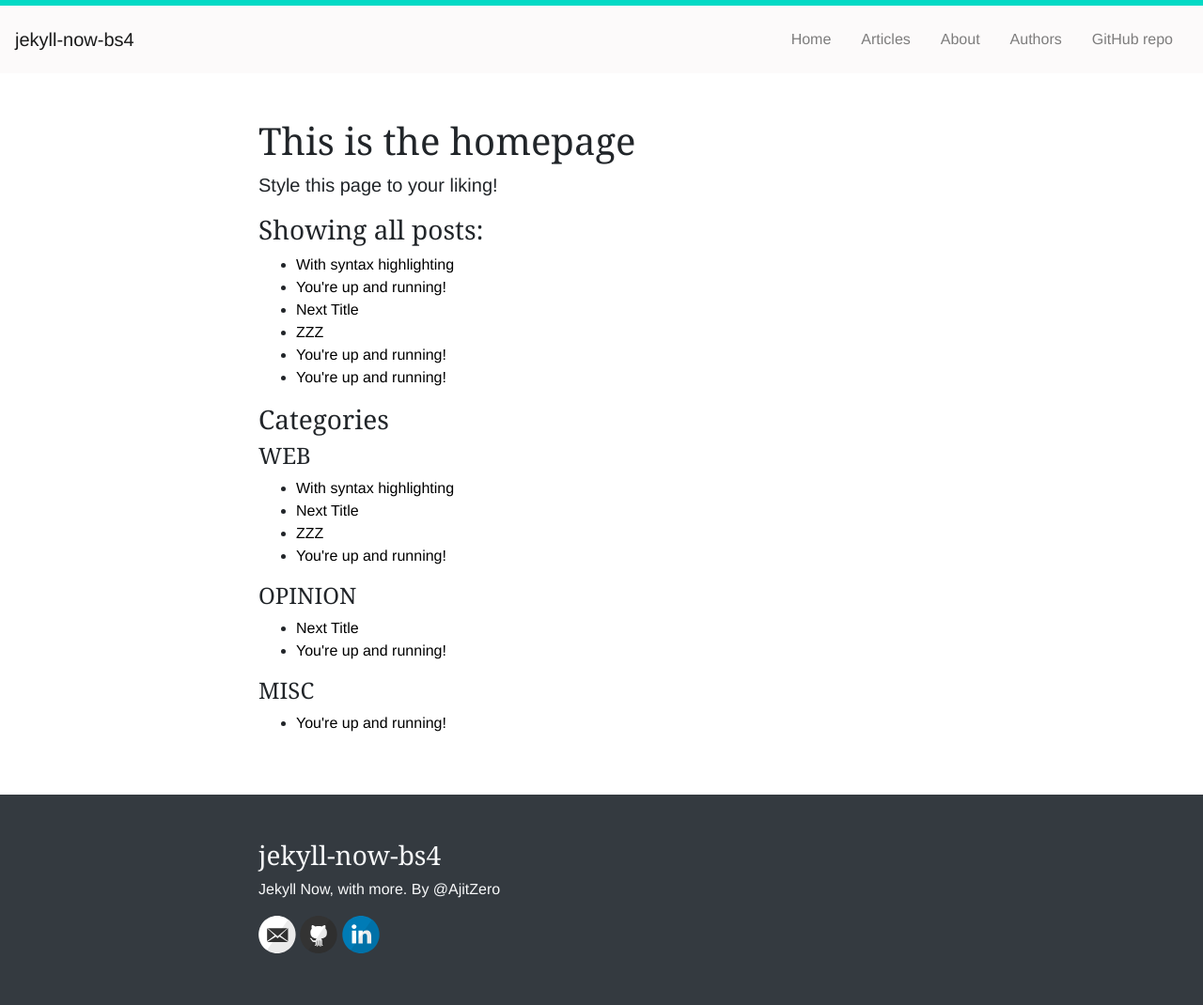
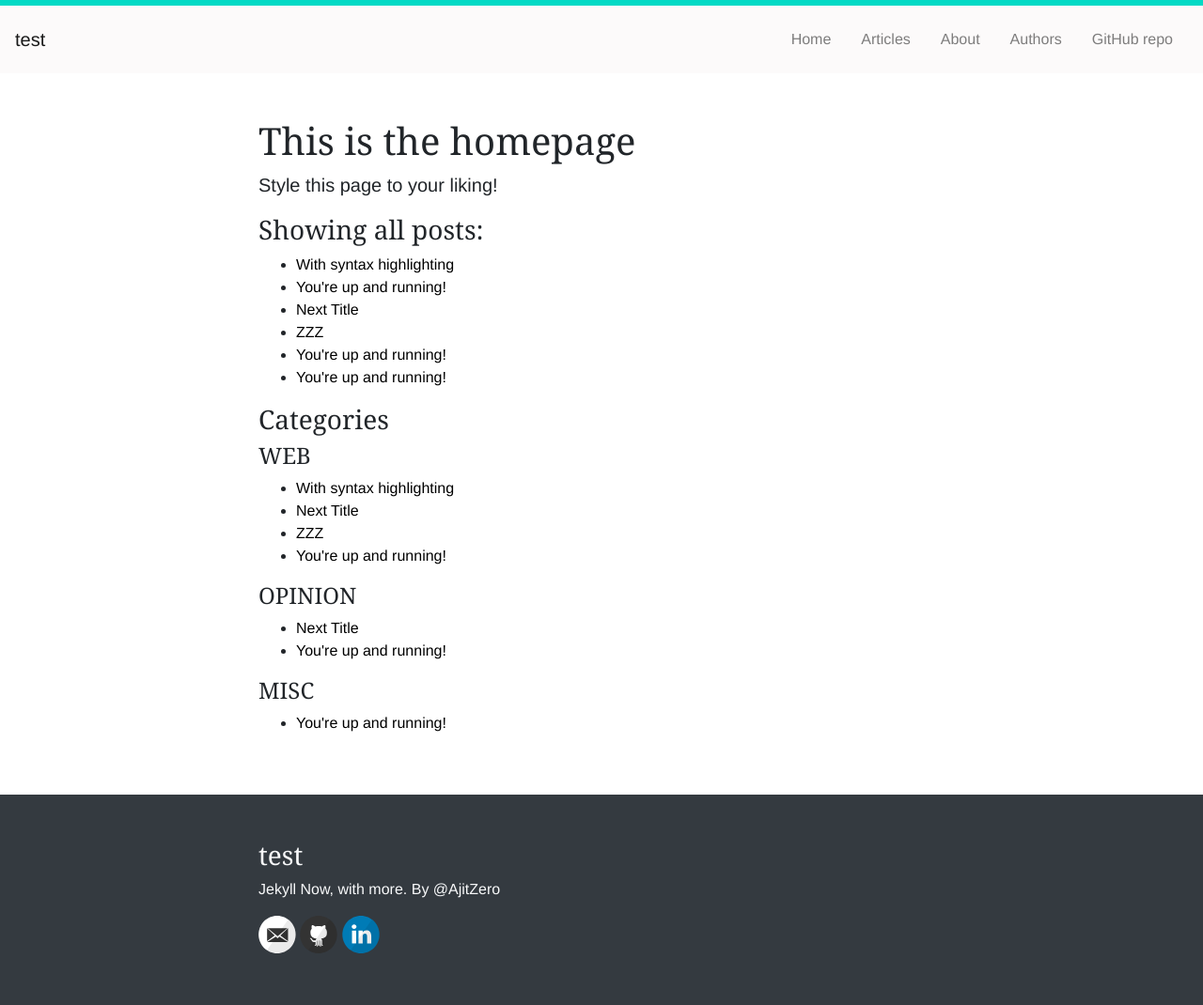
Before and after one commit to bandanishanth/test, a Jekyll site: the page built from index.html, in a window 1280 px wide. Shown: the whole page at 94% size. Built offline with Jekyll 4.4.1, drawn with Linux system fonts in a browser that asks for light colours.

Commit message:
Initial Setup/Test

```diff
--- a/_config.yml
+++ b/_config.yml
@@ -1,5 +1,5 @@
 # Name of your site (displayed in the header)
-name: jekyll-now-bs4
+name: test
 
 # Short bio or description (displayed in the header)
 description: Jekyll Now, with more. By @AjitZero
@@ -20,13 +20,13 @@ social:
 # google_analytics:
 
 # Used for Sitemap.xml and your RSS feed
-url: https://ajit.me/jekyll-now-bs4/
+url: https://bandanishanth.github.io/test/
 # Add complete URL if setting up as Project website of the form <user/org>.github.io/<repo>/
 
 # Leave baseurl empty when setting up repo for <user/org account>.github.io
 # baseurl: ""
 # Use name preceding with "/" for <user/org>.github.io/<repo>/
-baseurl: "/jekyll-now-bs4"
+baseurl: "/test"
 
 # DON'T REMOVE ANYTHING FROM BELOW:
 
```
